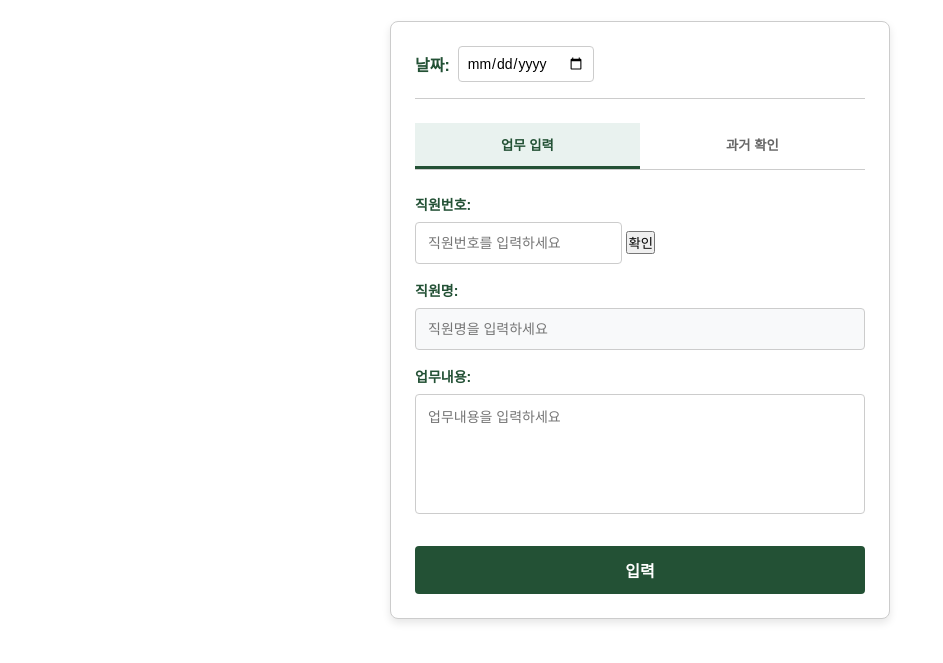
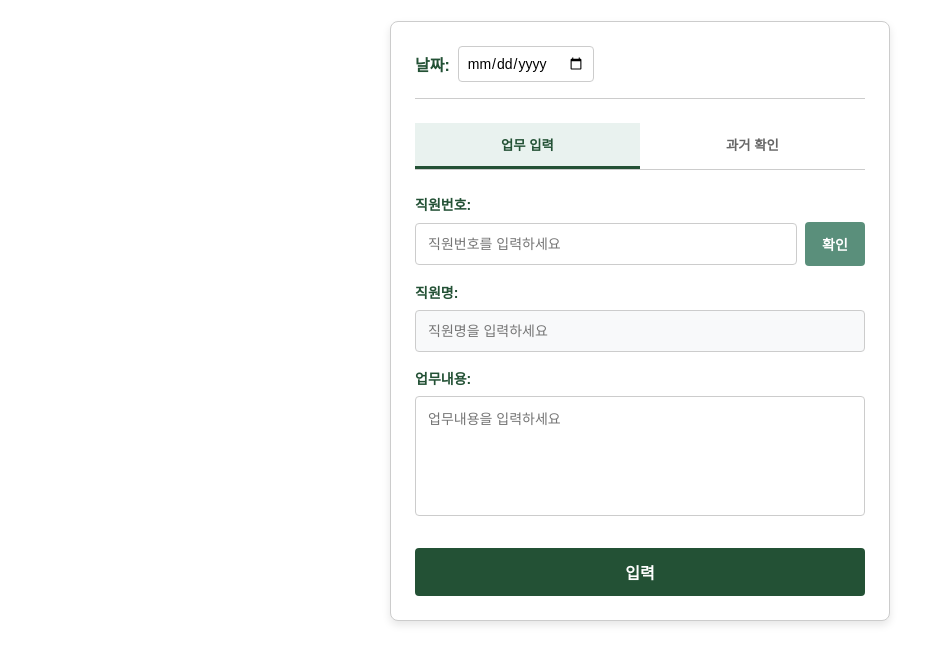
Before and after one commit to sclass0614/AH_management_note_admin, a plain HTML site: page index.html in a window 1280 px wide. Shown: the part 65-728 px from the top of the page, without its empty margins (0-943 px from the left). Drawn offline with nearby package versions, Linux system fonts and the light colour scheme.

Commit message:
Update styles.css

```diff
--- a/styles.css
+++ b/styles.css
@@ -631,3 +631,36 @@ body {
 .custom-btn:active {
     transform: translateY(0);
 }
+
+/* 입력 필드와 버튼을 함께 배치하는 컨테이너 */
+.input-with-button {
+    display: flex;
+    gap: 0.5rem;
+    align-items: center;
+}
+
+.input-with-button .form-input {
+    flex: 1;
+}
+
+.confirm-btn {
+    background-color: var(--accent-color);
+    color: white;
+    border: none;
+    padding: 0.75rem 1rem;
+    border-radius: 4px;
+    cursor: pointer;
+    font-weight: bold;
+    font-size: 14px;
+    transition: background-color 0.3s;
+    white-space: nowrap;
+    min-width: 60px;
+}
+
+.confirm-btn:hover {
+    background-color: var(--main-color);
+}
+
+.confirm-btn:active {
+    transform: translateY(1px);
+}
```
